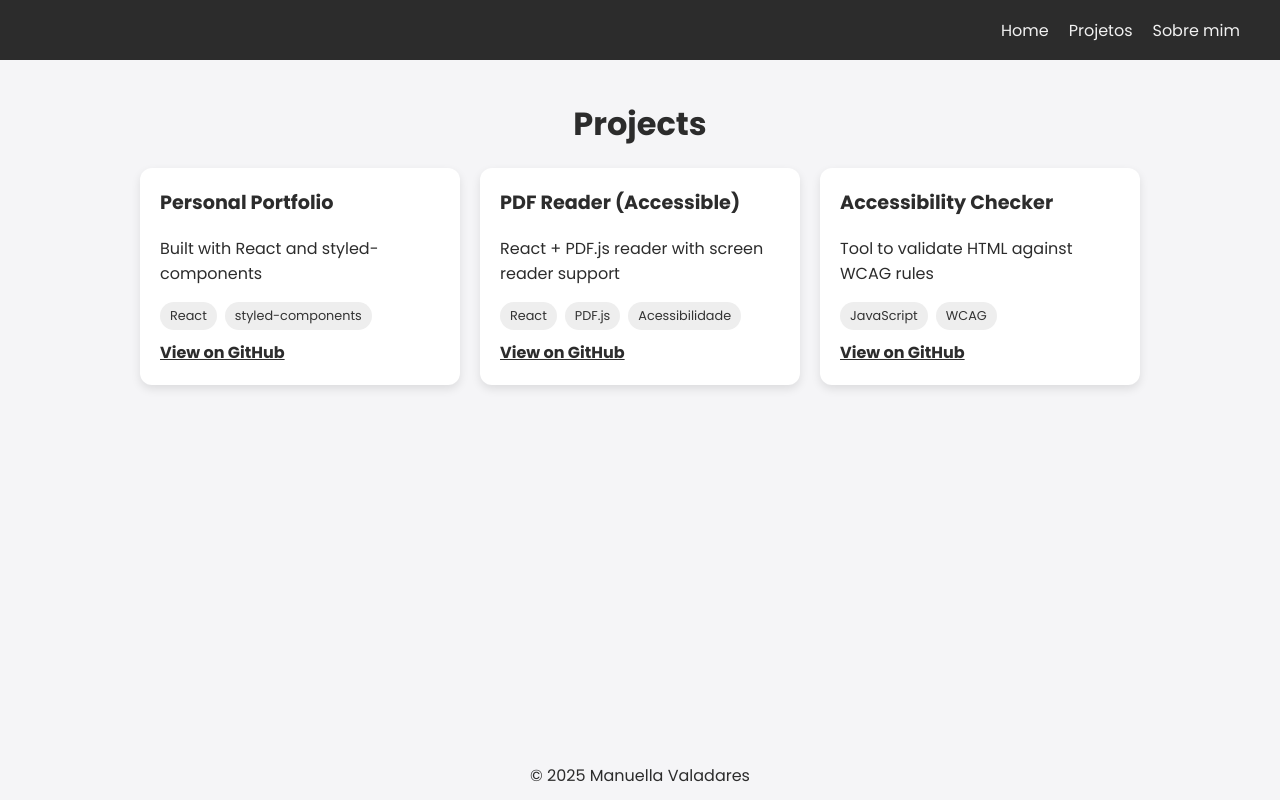
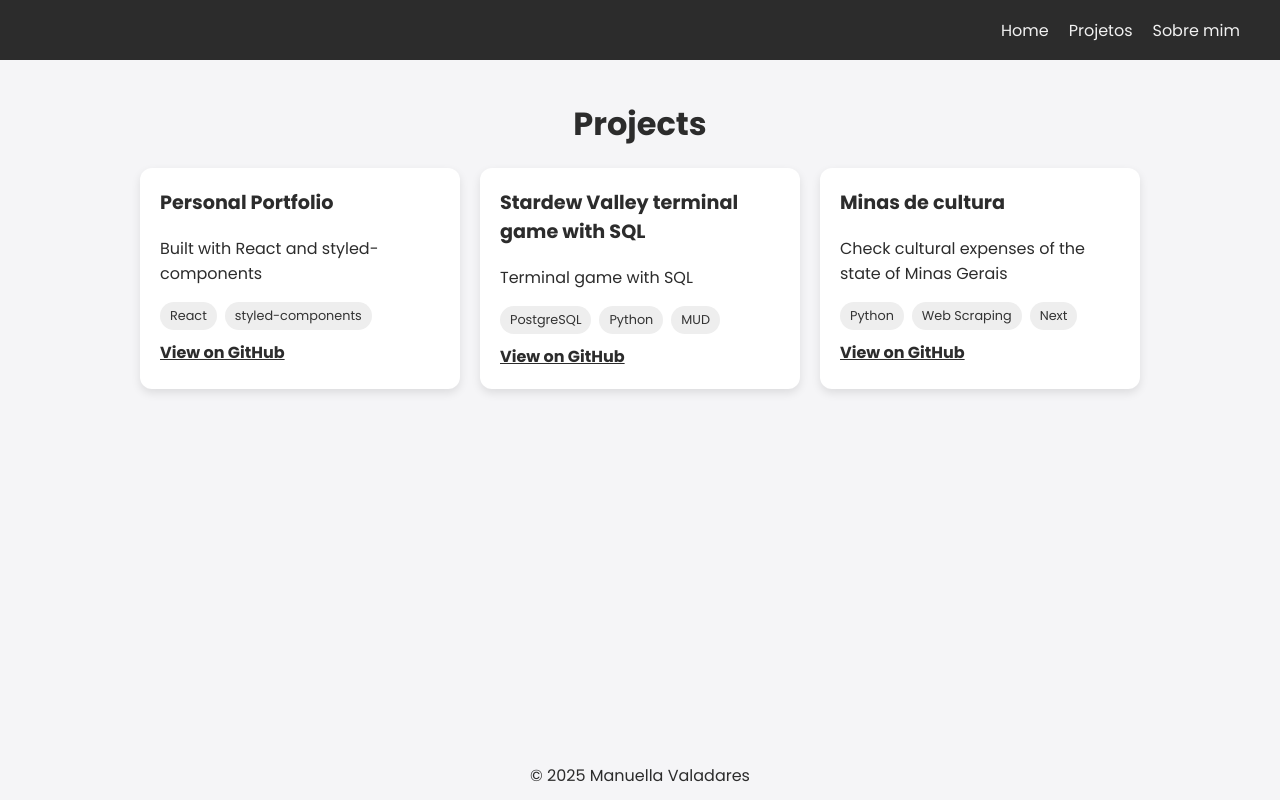
Before and after one commit to manuvaladares/portfolio, a React (Vite) app: page /personal-portifolio/Projects in a window 1280 px wide. Built offline with nearby package versions, Linux system fonts and the light colour scheme.

Commit message:
corrige cards dos projetos

```diff
--- a/src/pages/Projects/page.jsx
+++ b/src/pages/Projects/page.jsx
@@ -16,7 +16,7 @@ const Projects = () => {
             <Tag>styled-components</Tag>
           </TagContainer>
           <a
-            href="https://github.com/manuvaladares/portfolio"
+            href="https://github.com/manuvaladares/personal-portfolio"
             target="_blank"
             rel="noopener noreferrer"
           >
@@ -25,15 +25,15 @@ const Projects = () => {
         </ProjectCard>
 
         <ProjectCard>
-          <h3>PDF Reader (Accessible)</h3>
-          <p>React + PDF.js reader with screen reader support</p>
+          <h3>Stardew Valley terminal game with SQL</h3>
+          <p>Terminal game with SQL</p>
           <TagContainer>
-            <Tag>React</Tag>
-            <Tag>PDF.js</Tag>
-            <Tag>Acessibilidade</Tag>
+            <Tag>PostgreSQL</Tag>
+            <Tag>Python</Tag>
+            <Tag>MUD</Tag>
           </TagContainer>
           <a
-            href="https://github.com/manuvaladares/pdf-reader"
+            href="https://github.com/SBD1/2024.2-StardewValley"
             target="_blank"
             rel="noopener noreferrer"
           >
@@ -42,14 +42,15 @@ const Projects = () => {
         </ProjectCard>
 
         <ProjectCard>
-          <h3>Accessibility Checker</h3>
-          <p>Tool to validate HTML against WCAG rules</p>
+          <h3>Minas de cultura</h3>
+          <p>Check cultural expenses of the state of Minas Gerais</p>
           <TagContainer>
-            <Tag>JavaScript</Tag>
-            <Tag>WCAG</Tag>
+            <Tag>Python</Tag>
+            <Tag>Web Scraping</Tag>
+            <Tag>Next</Tag>
           </TagContainer>
           <a
-            href="https://github.com/manuvaladares/accessibility-checker"
+            href="https://github.com/manuvaladares/2024-1-MinasDeCultura"
             target="_blank"
             rel="noopener noreferrer"
           >
```
